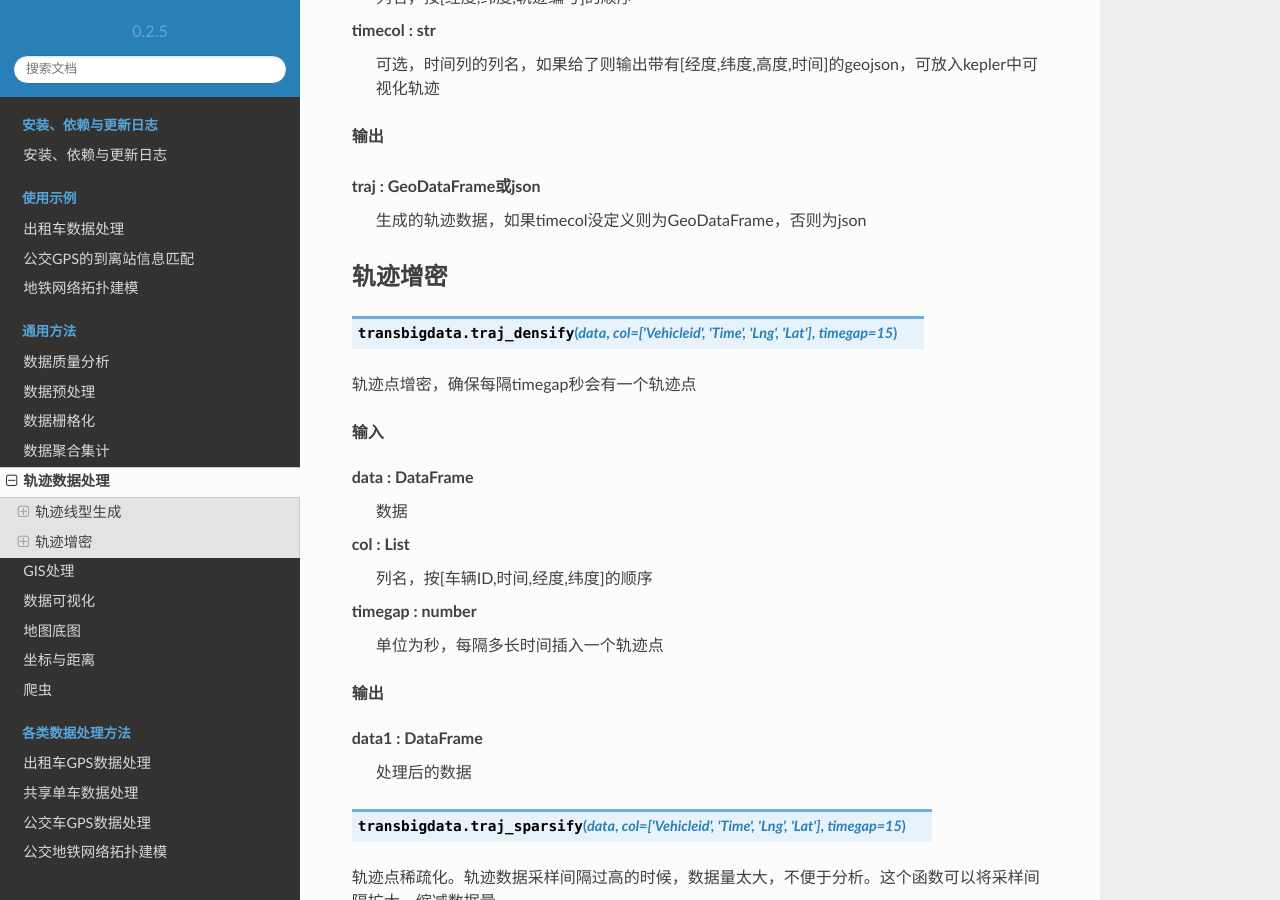
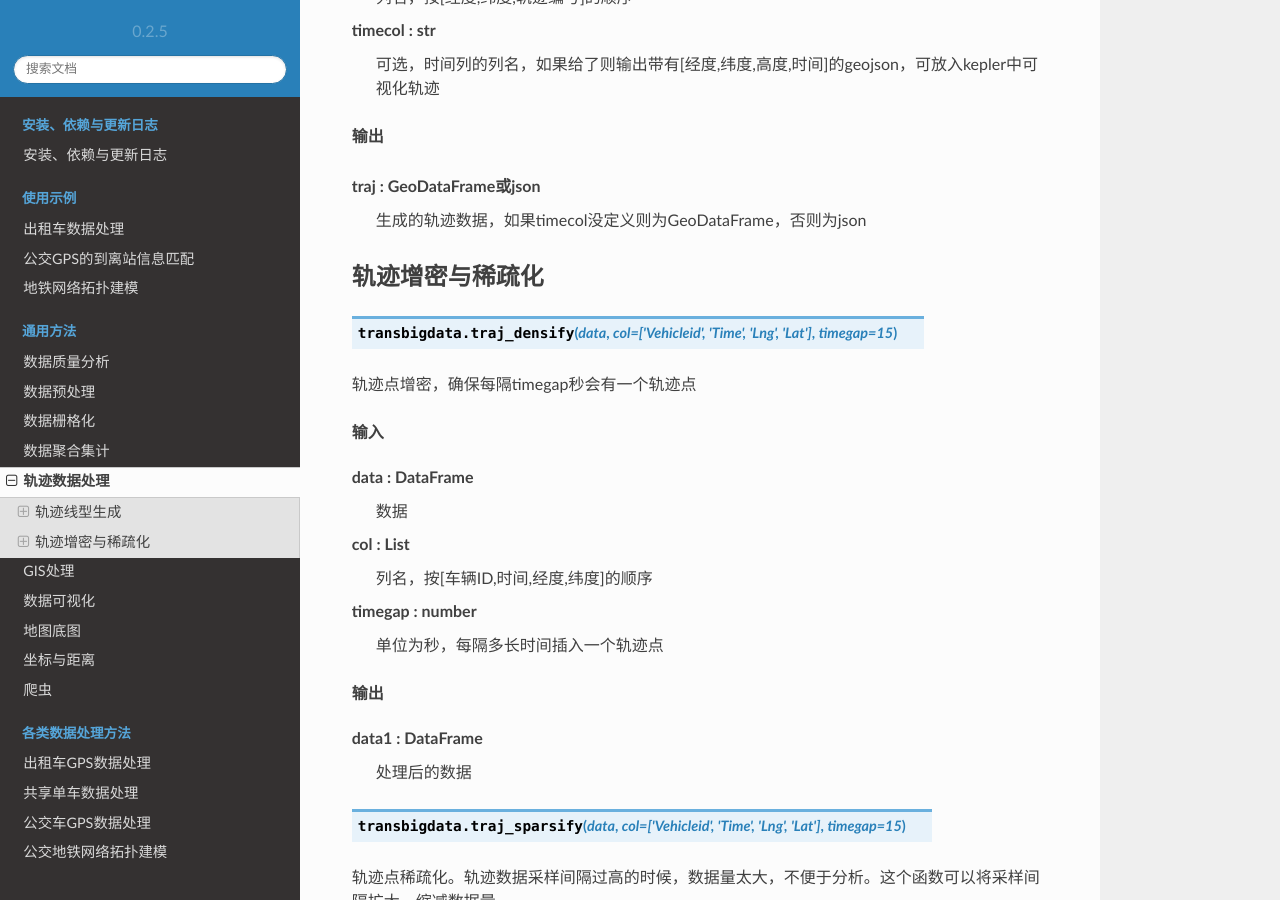
Before and after one commit to ni1o1/transbigdata, a Sphinx documentation site: the page built from docs/source/traj.rst, in a window 1280 px wide and 900 px high, scrolled down 492 px. Built offline with Sphinx 7.4.7 and the Read the Docs theme 2.0.0, drawn with Linux system fonts in a browser that asks for light colours.

Commit message:
Update traj.rst

```diff
--- a/docs/source/traj.rst
+++ b/docs/source/traj.rst
@@ -27,7 +27,7 @@ traj : GeoDataFrame或json
     生成的轨迹数据，如果timecol没定义则为GeoDataFrame，否则为json
 
 
-轨迹增密
+轨迹增密与稀疏化
 ==================
 
 .. function:: transbigdata.traj_densify(data,col = ['Vehicleid','Time','Lng','Lat'],timegap = 15)
```
